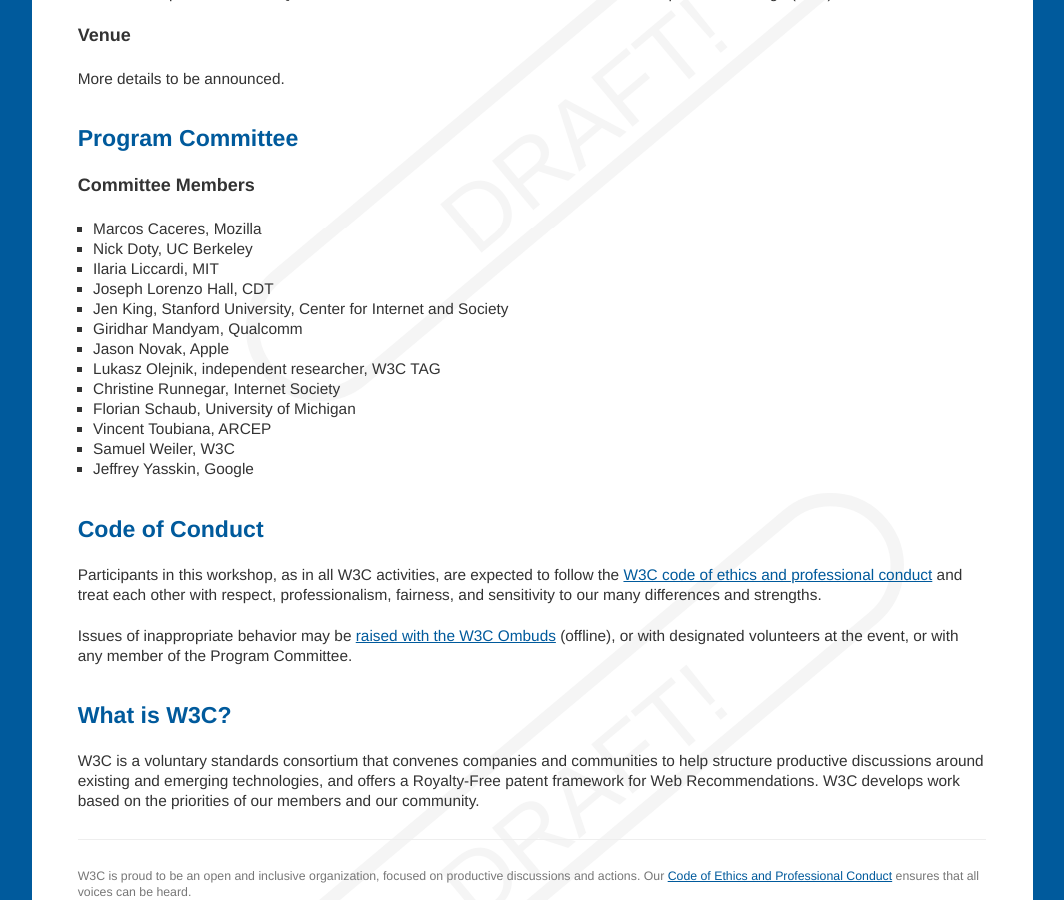
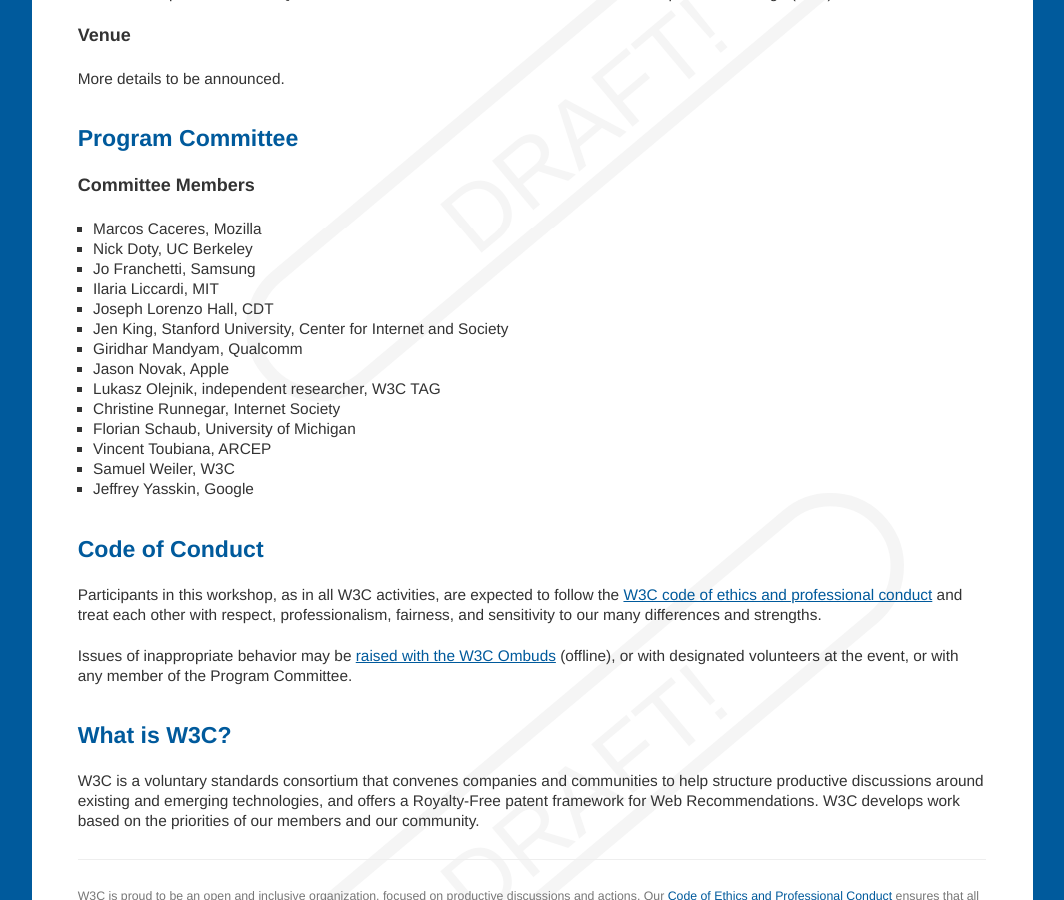
Before and after one commit to w3c/permissions-ws-2018, a Jekyll site: the page built from cfp.md, in a window 1280 px wide and 900 px high, scrolled down 2297 px. Shown: the whole window, without its empty margins (108-1172 px from the left). Built offline with Jekyll 4.4.1, drawn with Linux system fonts in a browser that asks for light colours; our own code applies the rules of GitHub Pages for plain Markdown files.

Commit message:
add Jo Franchetti to PC

```diff
--- a/cfp.md
+++ b/cfp.md
@@ -88,6 +88,7 @@ More details to be announced.
 
 * Marcos Caceres, Mozilla
 * Nick Doty, UC Berkeley
+* Jo Franchetti, Samsung
 * Ilaria Liccardi, MIT
 * Joseph Lorenzo Hall, CDT
 * Jen King, Stanford University, Center for Internet and Society
```
